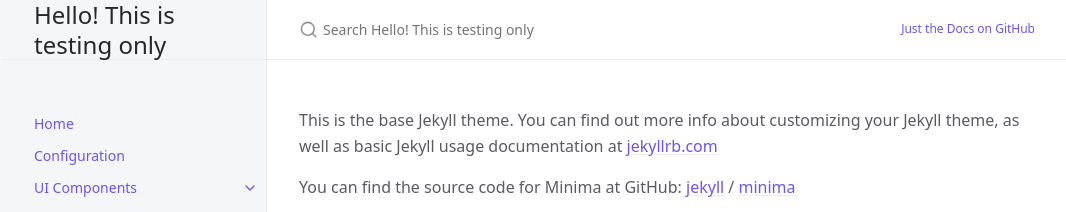
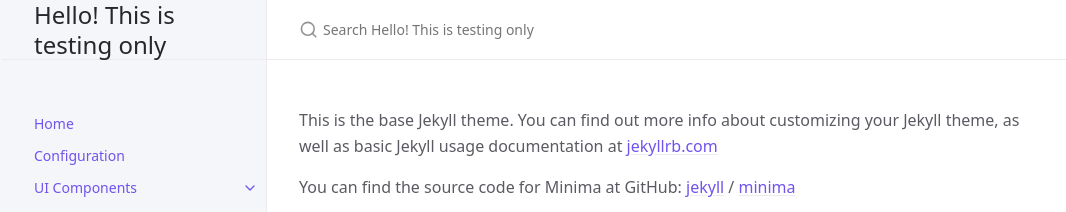
Before and after one commit to yunPM/yunPM.gitHub.io, a Jekyll site: the page built from about.markdown, in a window 1280 px wide. Shown: the top 212 px of the page, without its empty margins (105-1171 px from the left). Built offline with Jekyll 4.4.1, drawn with Linux system fonts in a browser that asks for light colours; part of the change alters nothing that is shown.

Commit message:
Update _config.yml

```diff
--- a/_config.yml
+++ b/_config.yml
@@ -100,9 +100,9 @@ mermaid:
 heading_anchors: true
 
 # Aux links for the upper right navigation
-aux_links:
-  "Just the Docs on GitHub":
-    - "//github.com/just-the-docs/just-the-docs"
+aux_links: https://yunpm.github.io
+#  "Just the Docs on GitHub":
+#    - "//github.com/just-the-docs/just-the-docs"
 
 # Makes Aux links open in a new tab. Default is false
 aux_links_new_tab: false
@@ -134,7 +134,7 @@ last_edit_time_format: "%b %e %Y at %I:%M %p" # uses ruby's time format: https:/
 # Footer "Edit this page on GitHub" link text
 gh_edit_link: true # show or hide edit this page link
 gh_edit_link_text: "Edit this page on GitHub"
-gh_edit_repository: "https://github.com/just-the-docs/just-the-docs" # the github URL for your repo
+gh_edit_repository: "https://yunpm.github.io" # the github URL for your repo
 gh_edit_branch: "main" # the branch that your docs is served from
 # gh_edit_source: docs # the source that your files originate from
 gh_edit_view_mode: "tree" # "tree" or "edit" if you want the user to jump into the editor immediately
```
